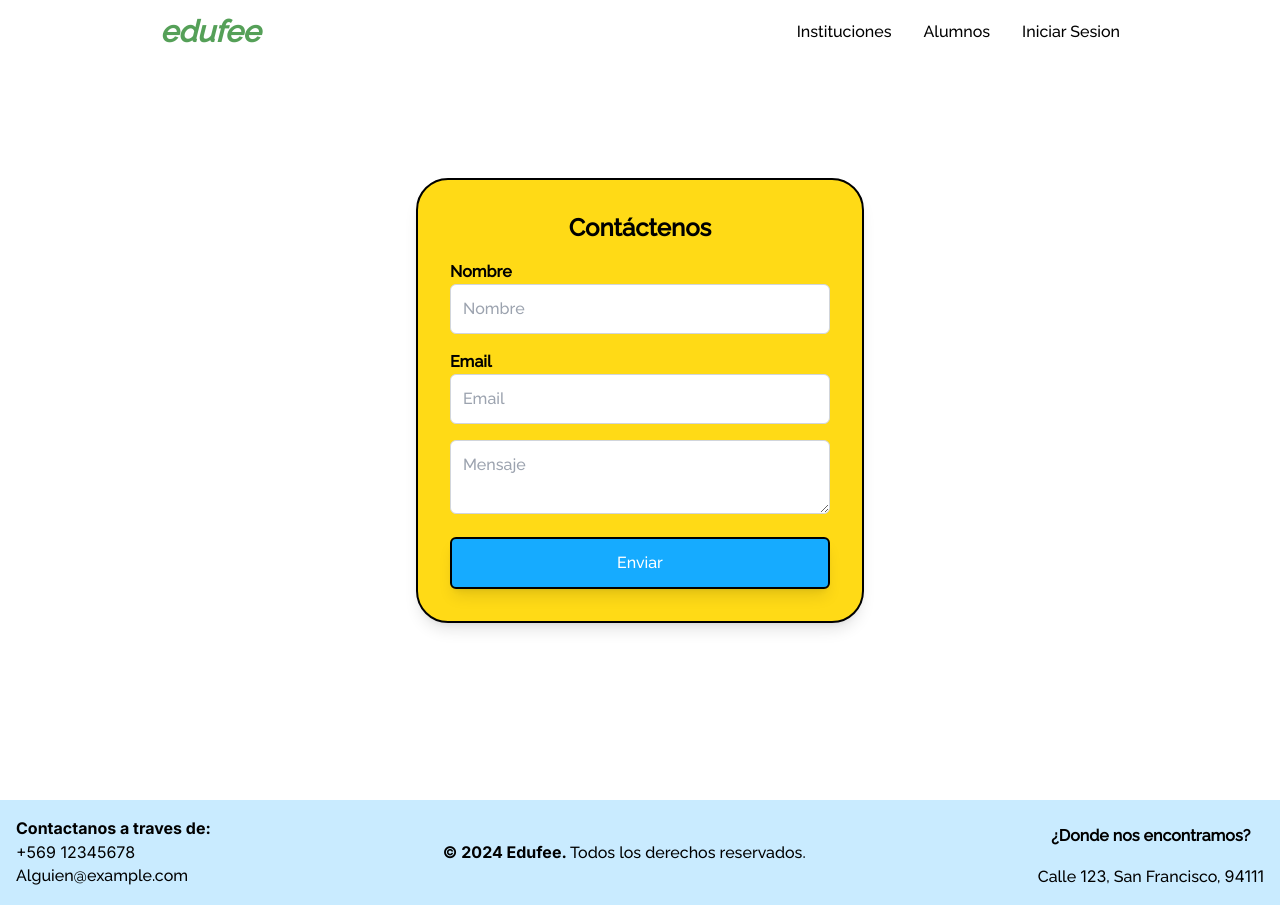
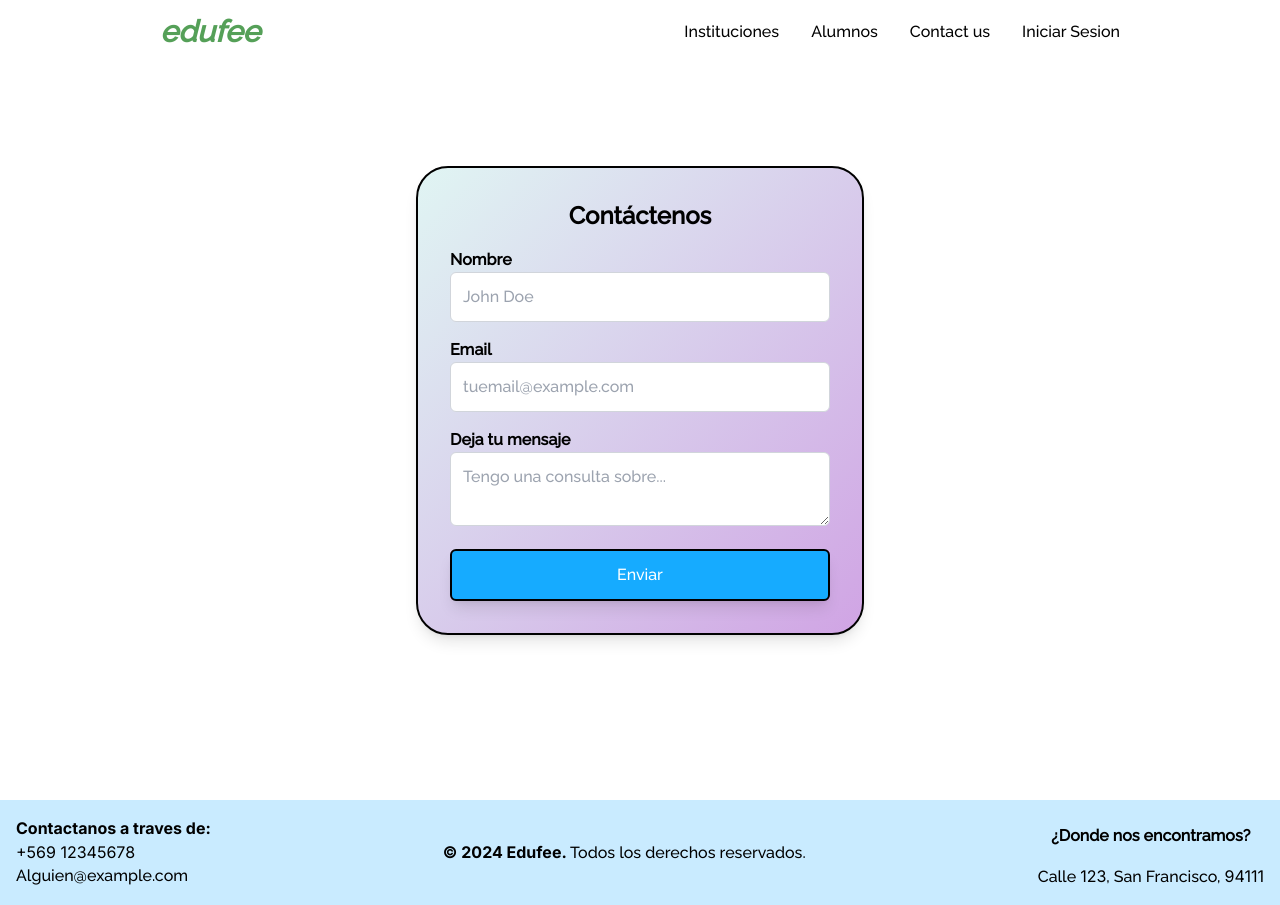
Before and after one commit to MCEmilyMorales/Edufee-, a Next.js app in the folder front/my-app/: page /contact-us in a window 1280 px wide. Built offline with nearby package versions, Linux system fonts and the light colour scheme; no server answers.

Commit message:
formulario contact us funcionando

```diff
--- a/front/my-app/src/components/FormTextArea/index.tsx
+++ b/front/my-app/src/components/FormTextArea/index.tsx
@@ -4,13 +4,15 @@ interface FormTextAreaProps {
   name: string;
   placeholder: string;
   value: string;
+  label: string;
   onChange: (e: React.ChangeEvent<HTMLTextAreaElement>) => void;
   error?: string;
 }
 
-const FormTextArea: React.FC<FormTextAreaProps> = ({ name, placeholder, value, onChange, error }) => {
+const FormTextArea: React.FC<FormTextAreaProps> = ({ name, placeholder, label,value, onChange, error }) => {
   return (
     <div>
+      <label htmlFor={name} className="block font-bold">{label}</label>
       <textarea
         name={name}
         placeholder={placeholder}
--- a/front/my-app/src/components/contact-us/index.tsx
+++ b/front/my-app/src/components/contact-us/index.tsx
@@ -7,43 +7,43 @@ import { FormDataContactUs, useContactForm } from "@/hooks/useContactForm";
 
 const ContactForm: React.FC = () => {
   const initialState: FormDataContactUs = {
-    nombre: "",
+    name: "",
     email: "",
-    rol: "Estudiante",
-    mensaje: ""
+    message: ""
   };
-
   const { formData, errors, handleChange, handleSubmit } = useContactForm(initialState);
+  console.log(formData)
 
   return (
     <div className="h-screen flex flex-col items-center justify-center space-y-8">
-      <div className="w-full max-w-md p-8 bg-[#FFDA16] border-2 border-black shadow-lg rounded-[2em] flex flex-col items-center">
+      <div className="w-full max-w-md p-8 bg-gradient-to-br from-[#e0f5f3] to-[#d0a4e4] border-2 border-black shadow-lg rounded-[2em] flex flex-col items-center">
         <h2 className="text-2xl font-bold mb-4">Contáctenos</h2>
         <form className="w-full space-y-4" onSubmit={handleSubmit}>
           <FormInput
             type="text"
-            name="nombre"
+            name="name"
             label="Nombre"
-            placeholder="Nombre"
-            value={formData.nombre}
+            placeholder="John Doe"
+            value={formData.name}
             onChange={handleChange}
-            error={errors.nombre}
+            error={errors.name}
           />
           <FormInput
             type="email"
             name="email"
             label="Email"
-            placeholder="Email"
+            placeholder="tuemail@example.com"
             value={formData.email}
             onChange={handleChange}
             error={errors.email}
           />
           <FormTextArea
-            name="mensaje"
-            placeholder="Mensaje"
-            value={formData.mensaje}
+            name="message"
+            placeholder="Tengo una consulta sobre..."
+            label="Deja tu mensaje"
+            value={formData.message}
             onChange={handleChange}
-            error={errors.mensaje}
+            error={errors.message}
           />
           <button
             type="submit"
--- a/front/my-app/src/components/navbar/navbar.tsx
+++ b/front/my-app/src/components/navbar/navbar.tsx
@@ -58,6 +58,7 @@ const Navbar = () => {
             <ul className='flex items-center gap-8 pr-40 text-black'>
               <BotonLink link="/instituciones" text="Instituciones" />
               <BotonLink link="/alumnos" text="Alumnos" />
+              <BotonLink link="/contact-us" text="Contact us" />
               <div className='text-black flex items-center'>
                 <div className='w-8 h-8 mr-2'>
                   <img src={user.picture!} alt="" className='text-black rounded-sm' />
@@ -156,6 +157,7 @@ const Navbar = () => {
             <ul className='flex gap-8 pr-40 text-black'>
               <BotonLink link="/instituciones" text="Instituciones" />
               <BotonLink link="/alumnos" text="Alumnos" />
+              <BotonLink link="/contact-us" text="Contact us" />
               <BotonLink link="/api/auth/login" text="Iniciar Sesion" />
             </ul>
           </nav>
--- a/front/my-app/src/hooks/useContactForm.ts
+++ b/front/my-app/src/hooks/useContactForm.ts
@@ -4,16 +4,16 @@ import { useState } from "react";
 import { useRouter } from "next/navigation";
 
 export interface FormDataContactUs {
-  nombre: string;
+  name: string;
   email: string;
-  rol: string;
-  mensaje: string;
+  message: string;
 }
 
 export const useContactForm = (initialState: FormDataContactUs) => {
   const [formData, setFormData] = useState(initialState);
   const [errors, setErrors] = useState<any>({});
   const router = useRouter();
+  const apiUrl = process.env.NEXT_PUBLIC_API_URL || "http://localhost:3005";
 
   const handleChange = (e: React.ChangeEvent<HTMLInputElement | HTMLTextAreaElement | HTMLSelectElement>) => {
     const { name, value } = e.target;
@@ -25,9 +25,9 @@ export const useContactForm = (initialState: FormDataContactUs) => {
 
   const validate = () => {
     let tempErrors: any = {};
-    tempErrors.nombre = formData.nombre ? "" : "Este campo es requerido.";
+    tempErrors.name = formData.name ? "" : "Este campo es requerido.";
     tempErrors.email = (/^[^\s@]+@[^\s@]+\.[^\s@]+$/).test(formData.email) ? "" : "Email no válido.";
-    tempErrors.mensaje = formData.mensaje ? "" : "Este campo es requerido.";
+    tempErrors.message = formData.message? "" : "Este campo es requerido.";
 
     setErrors(tempErrors);
 
@@ -40,25 +40,25 @@ export const useContactForm = (initialState: FormDataContactUs) => {
 
       console.log("Formulario enviado:", formData);
 
-      // try {
-      //   const response = await fetch('/api/contact', {
-      //     method: 'POST',
-      //     headers: {
-      //       'Content-Type': 'application/json'
-      //     },
-      //     body: JSON.stringify(formData)
-      //   });
+      try {
+        const response = await fetch(`${apiUrl}/send-mails/contact`, {
+          method: 'POST',
+          headers: {
+            'Content-Type': 'application/json'
+          },
+          body: JSON.stringify(formData)
+        });
 
-      //   if (response.ok) {
-      //     alert("Mensaje enviado exitosamente.");
-      //     router.push("/");
-      //   } else {
-      //     alert("Hubo un error al enviar el mensaje.");
-      //   }
-      // } catch (error) {
-      //   console.error("Error al enviar el mensaje:", error);
-      //   alert("Hubo un error al enviar el mensaje.");
-      // }
+        if (response.ok) {
+          alert("Mensaje enviado exitosamente! Nos pondremos en contacto contigo a través de tu email.");
+          router.push("/");
+        } else {
+          alert("Hubo un error al enviar el mensaje.");
+        }
+      } catch (error) {
+        console.error("Error al enviar el mensaje:", error);
+        alert("Hubo un error al enviar el mensaje.");
+      }
 
     }
   };
```
